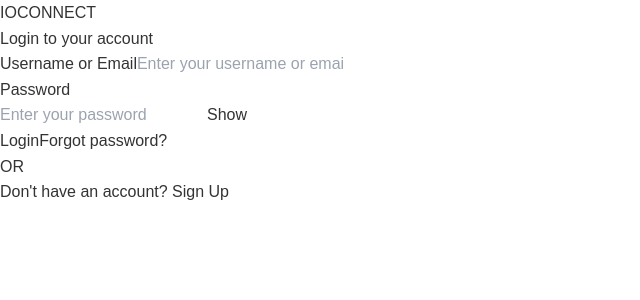
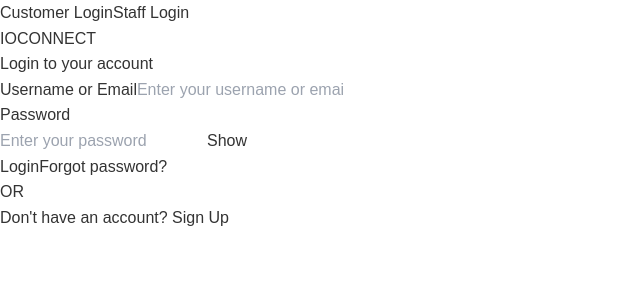
Before and after one commit to pawekz/SERV-IT-MANAGER, a React (Vite) app in the folder frontend/: page /login in a window 1280 px wide. Shown: the top 300 px of the page, without its empty margins (0-640 px from the left). Built offline with nearby package versions, Linux system fonts and the light colour scheme; what @react-pdf/renderer would draw is missing.

Commit message:
feat: Implement tab switching for customer and staff login on LoginPage and LoginStaffPage

```diff
--- a/frontend/src/pages/LoginPage/LoginPage.jsx
+++ b/frontend/src/pages/LoginPage/LoginPage.jsx
@@ -251,6 +251,7 @@ const LoginPage = () => {
     const navigate = useNavigate();
     const location = useLocation();
     const isStaffLogin = location.pathname.includes('/login/staff');
+    const [activeTab, setActiveTab] = useState(isStaffLogin ? 'staff' : 'customer');
     const [formData, setFormData] = useState({
         username: '',
         password: ''
@@ -320,6 +321,19 @@ const LoginPage = () => {
         setShowPassword(!showPassword);
     };
 
+    // Handle tab switching
+    const handleTabSwitch = (tab) => {
+        setActiveTab(tab);
+        setError(''); // Clear any existing errors when switching tabs
+
+        // Navigate to the appropriate URL based on the selected tab
+        if (tab === 'staff') {
+            navigate('/login/staff');
+        } else {
+            navigate('/login');
+        }
+    };
+
     // Request OTP for account verification (after login if not verified)
     const requestAccountVerificationOTP = async (emailForOTP) => {
         setOtpLoading(true);
@@ -351,7 +365,7 @@ const LoginPage = () => {
             return;
         }
         try {
-            const loginEndpoint = isStaffLogin ? '/auth/login/staff' : '/auth/login';
+            const loginEndpoint = activeTab === 'staff' ? '/auth/login/staff' : '/auth/login';
             const response = await api.post(loginEndpoint, {
                 identifier: formData.username,
                 password: formData.password,
@@ -534,7 +548,30 @@ const LoginPage = () => {
     return (
         <div className="bg-gray-50 min-h-screen flex items-center justify-center p-4">
             <div className="w-full max-w-md bg-white rounded-xl shadow-2xl relative overflow-hidden">
-                <div className="absolute left-0 top-0 w-1.5 h-full bg-[#25D482]"></div> {/* Accent line */}
+                {/* Tab Buttons */}
+                <div className="flex">
+                    <button
+                        onClick={() => handleTabSwitch('customer')}
+                        className={`flex-1 py-3 px-4 text-sm font-medium transition-colors ${
+                            activeTab === 'customer'
+                                ? 'bg-white text-gray-800 border-b-2 border-[#25D482]'
+                                : 'bg-gray-100 text-gray-600 hover:text-gray-800'
+                        }`}
+                    >
+                        Customer Login
+                    </button>
+                    <button
+                        onClick={() => handleTabSwitch('staff')}
+                        className={`flex-1 py-3 px-4 text-sm font-medium transition-colors ${
+                            activeTab === 'staff'
+                                ? 'bg-white text-gray-800 border-b-2 border-[#2563eb]'
+                                : 'bg-gray-100 text-gray-600 hover:text-gray-800'
+                        }`}
+                    >
+                        Staff Login
+                    </button>
+                </div>
+                <div className={`absolute left-0 top-0 w-1.5 h-full ${activeTab === 'customer' ? 'bg-[#25D482]' : 'bg-[#2563eb]'}`}></div> {/* Dynamic accent line */}
                 <div className="p-8 md:p-10">
                     <div className="text-center mb-8">
                         <div className="text-3xl font-bold text-gray-800">
@@ -562,7 +599,11 @@ const LoginPage = () => {
                                 id="username"
                                 value={formData.username}
                                 onChange={handleLoginChange}
-                                className="w-full px-4 py-2.5 text-sm border border-gray-300 rounded-md focus:outline-none focus:border-[#25D482] focus:ring-1 focus:ring-[#25D482]"
+                                className={`w-full px-4 py-2.5 text-sm border border-gray-300 rounded-md focus:outline-none focus:ring-1 ${
+                                    activeTab === 'customer'
+                                        ? 'focus:border-[#25D482] focus:ring-[#25D482]'
+                                        : 'focus:border-[#2563eb] focus:ring-[#2563eb]'
+                                }`}
                                 placeholder="Enter your username or email"
                                 required
                             />
@@ -580,14 +621,20 @@ const LoginPage = () => {
                                     id="password"
                                     value={formData.password}
                                     onChange={handleLoginChange}
-                                    className="w-full px-4 py-2.5 text-sm border border-gray-300 rounded-md focus:outline-none focus:border-[#25D482] focus:ring-1 focus:ring-[#25D482]"
+                                    className={`w-full px-4 py-2.5 text-sm border border-gray-300 rounded-md focus:outline-none focus:ring-1 ${
+                                        activeTab === 'customer'
+                                            ? 'focus:border-[#25D482] focus:ring-[#25D482]'
+                                            : 'focus:border-[#2563eb] focus:ring-[#2563eb]'
+                                    }`}
                                     placeholder="Enter your password"
                                     required
                                 />
                                 <button
                                     type="button"
                                     onClick={togglePasswordVisibility}
-                                    className="absolute inset-y-0 right-0 px-3 flex items-center text-sm text-gray-500 hover:text-[#25D482]"
+                                    className={`absolute inset-y-0 right-0 px-3 flex items-center text-sm text-gray-500 ${
+                                        activeTab === 'customer' ? 'hover:text-[#25D482]' : 'hover:text-[#2563eb]'
+                                    }`}
                                     aria-label={showPassword ? "Hide password" : "Show password"}
                                 >
                                     {showPassword ? "Hide" : "Show"}
@@ -597,7 +644,11 @@ const LoginPage = () => {
                         <button
                             type="submit"
                             disabled={loading}
-                            className="w-full mt-6 px-4 py-3 text-sm font-medium text-white bg-[#25D482] rounded-md hover:bg-[#1fab6b] focus:outline-none focus:ring-2 focus:ring-offset-2 focus:ring-[#25D482] transition-colors disabled:bg-gray-300 disabled:cursor-not-allowed"
+                            className={`w-full mt-6 px-4 py-3 text-sm font-medium text-white rounded-md focus:outline-none focus:ring-2 focus:ring-offset-2 transition-colors disabled:bg-gray-300 disabled:cursor-not-allowed ${
+                                activeTab === 'customer'
+                                    ? 'bg-[#25D482] hover:bg-[#1fab6b] focus:ring-[#25D482]'
+                                    : 'bg-[#2563eb] hover:bg-[#1d4ed8] focus:ring-[#2563eb]'
+                            }`}
                         >
                             {loading ? (
                                 <span className="flex items-center justify-center">
@@ -615,7 +666,9 @@ const LoginPage = () => {
                                 setShowForgotOTPModal(false);
                                 setShowNewPasswordModal(false);
                             }}
-                            className="block w-full text-center mt-4 text-sm font-medium text-[#25D482] hover:underline bg-transparent border-none p-0"
+                            className={`block w-full text-center mt-4 text-sm font-medium hover:underline bg-transparent border-none p-0 ${
+                                activeTab === 'customer' ? 'text-[#25D482]' : 'text-[#2563eb]'
+                            }`}
                         >
                             Forgot password?
                         </button>
@@ -626,7 +679,7 @@ const LoginPage = () => {
                         <div className="flex-1 h-px bg-gray-200"></div>
                     </div>
                     <div className="text-center mt-4 text-sm text-gray-600">
-                        Don't have an account? <a href="/signup" className="text-[#25D482] font-medium hover:underline">Sign Up</a>
+                        Don't have an account? <a href="/signup" className={`font-medium hover:underline ${activeTab === 'customer' ? 'text-[#25D482]' : 'text-[#2563eb]'}`}>Sign Up</a>
                     </div>
                 </div>
             </div>
--- a/frontend/src/pages/LoginPage/LoginStaffPage.jsx
+++ b/frontend/src/pages/LoginPage/LoginStaffPage.jsx
@@ -251,6 +251,7 @@ const LoginPage = () => {
     const navigate = useNavigate();
     const location = useLocation();
     const isStaffLogin = location.pathname.includes('/login/staff');
+    const [activeTab, setActiveTab] = useState(isStaffLogin ? 'staff' : 'customer');
     const [formData, setFormData] = useState({
         username: '',
         password: ''
@@ -320,6 +321,19 @@ const LoginPage = () => {
         setShowPassword(!showPassword);
     };
 
+    // Handle tab switching
+    const handleTabSwitch = (tab) => {
+        setActiveTab(tab);
+        setError(''); // Clear any existing errors when switching tabs
+
+        // Navigate to the appropriate URL based on the selected tab
+        if (tab === 'staff') {
+            navigate('/login/staff');
+        } else {
+            navigate('/login');
+        }
+    };
+
     // Request OTP for account verification (after login if not verified)
     const requestAccountVerificationOTP = async (emailForOTP) => {
         setOtpLoading(true); // Use the main OTP loading state
@@ -359,7 +373,7 @@ const LoginPage = () => {
         }
 
         try {
-            const loginEndpoint = isStaffLogin ? `/auth/login/staff` : `/auth/login`;
+            const loginEndpoint = activeTab === 'staff' ? `/auth/login/staff` : `/auth/login`;
             const response = await api.post(loginEndpoint, {
                 identifier: formData.username,
                 password: formData.password,
@@ -598,6 +612,29 @@ const LoginPage = () => {
     return (
         <div className="bg-gray-50 min-h-screen flex items-center justify-center p-4">
             <div className="w-full max-w-md bg-white rounded-xl shadow-2xl relative overflow-hidden">
+                {/* Tab Buttons */}
+                <div className="flex">
+                    <button
+                        onClick={() => handleTabSwitch('customer')}
+                        className={`flex-1 py-3 px-4 text-sm font-medium transition-colors ${
+                            activeTab === 'customer'
+                                ? 'bg-white text-gray-800 border-b-2 border-[#2563eb]'
+                                : 'bg-gray-100 text-gray-600 hover:text-gray-800'
+                        }`}
+                    >
+                        Customer Login
+                    </button>
+                    <button
+                        onClick={() => handleTabSwitch('staff')}
+                        className={`flex-1 py-3 px-4 text-sm font-medium transition-colors ${
+                            activeTab === 'staff'
+                                ? 'bg-white text-gray-800 border-b-2 border-[#2563eb]'
+                                : 'bg-gray-100 text-gray-600 hover:text-gray-800'
+                        }`}
+                    >
+                        Staff Login
+                    </button>
+                </div>
                 <div className="absolute left-0 top-0 w-1.5 h-full bg-[#2563eb]"></div> {/* Accent line */}
                 <div className="p-8 md:p-10">
                     <div className="text-center mb-8">
```
